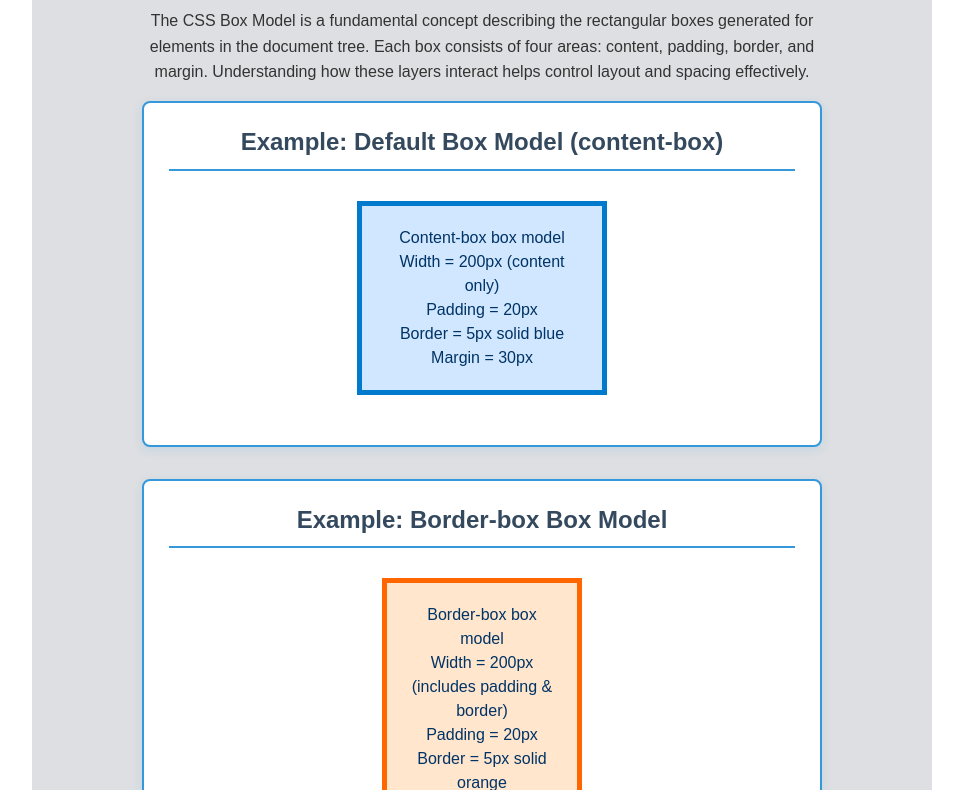
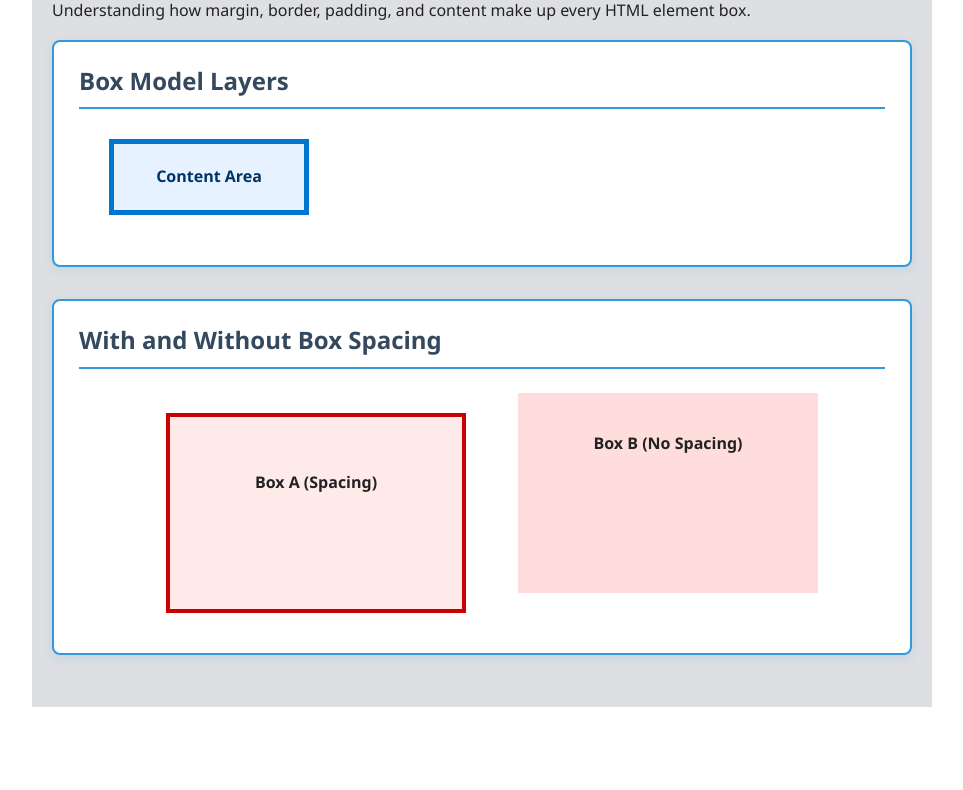
Before and after one commit to RayhanaAkterDev/frontend-core-foundations, a plain HTML site: page 02-css/04-box-model/index.html in a window 1280 px wide. Shown: the part 109-899 px from the top of the page, without its empty margins (158-1121 px from the left). After the commit the page ends 836 px from the top, so only its background shows below. Drawn offline with Linux system fonts and the light colour scheme.

Commit message:
refactor(css/box-model): separate box-sizing content into its own folder
Changes made:
- Removed box-sizing related explanation and code from box-model files
- Updated index.html, style.css, and README.md to focus only on box model
- Ensured each topic (box model, box sizing) has its own clean structure

```diff
--- a/02-css/04-box-model/index.html
+++ b/02-css/04-box-model/index.html
@@ -2,27 +2,26 @@
     Topic: Box Model
     Purpose: To explain the CSS box model concept, illustrating how elements are structured with content, padding, border, and margin, and how these affect layout and spacing.
     Features:
-        - Understanding content, padding, border, margin areas
-        - Box sizing properties (content-box, border-box)
-        - Visual demonstration with colored layers
-        - Practical CSS examples of box model usage
+      - Visual demonstration of content, padding, border, and margin areas
+      - Understanding how box layers affect element size and position
+      - Side-by-side comparisons with and without spacing
     Author: Rayhana Akter Sumaya
     Email: rayhanaaktersumaya.dev@gmail.com
-    Date: 2025-07-19
+    Date: 2025-07-20
 -->
 
 <!DOCTYPE html>
 <html lang="en">
     <head>
         <meta charset="UTF-8" />
-        <meta name="viewport" content="width=device-width, initial-scale=1" />
+        <meta name="viewport" content="width=device-width, initial-scale=1.0" />
         <meta
             name="description"
-            content="Learn CSS Box Model: content, padding, border, margin, and box-sizing."
+            content="Demonstration of the CSS box model layers and spacing effects"
         />
         <meta
             name="keywords"
-            content="CSS, Box Model, Padding, Border, Margin, Box Sizing"
+            content="CSS, Box Model, Margin, Padding, Border, Layout"
         />
         <meta name="author" content="Rayhana Akter Sumaya" />
         <title>CSS Box Model</title>
@@ -31,39 +30,33 @@
         <link rel="stylesheet" href="../../styles/reset.css" />
         <!-- Base CSS: Common layout, typography, container styles -->
         <link rel="stylesheet" href="../../styles/base.css" />
+        <!-- Utility CSS: Reusable helper classes -->
+        <link rel="stylesheet" href="../../styles/utility.css" />
         <!-- Topic-specific CSS: Styles unique to this page/topic -->
         <link rel="stylesheet" href="style.css" />
     </head>
     <body>
-        <main class="container">
+        <header>
             <h1>CSS Box Model</h1>
             <p>
-                The CSS Box Model is a fundamental concept describing the
-                rectangular boxes generated for elements in the document tree.
-                Each box consists of four areas: content, padding, border, and
-                margin. Understanding how these layers interact helps control
-                layout and spacing effectively.
+                Understanding how margin, border, padding, and content make up
+                every HTML element box.
             </p>
+        </header>
 
-            <section>
-                <h2>Example: Default Box Model (content-box)</h2>
-                <div class="box content-box-demo">
-                    Content-box box model<br />
-                    Width = 200px (content only)<br />
-                    Padding = 20px<br />
-                    Border = 5px solid blue<br />
-                    Margin = 30px
-                </div>
+        <main>
+            <!-- Demonstration box with padding, border, and margin -->
+            <section class="demo-section">
+                <h2>Box Model Layers</h2>
+                <div class="box-model-example">Content Area</div>
             </section>
 
+            <!-- Side-by-side layout comparison -->
             <section>
-                <h2>Example: Border-box Box Model</h2>
-                <div class="box border-box-demo">
-                    Border-box box model<br />
-                    Width = 200px (includes padding & border)<br />
-                    Padding = 20px<br />
-                    Border = 5px solid orange<br />
-                    Margin = 30px
+                <h2>With and Without Box Spacing</h2>
+                <div class="d-flex gap-4 justify-center">
+                    <div class="box side-by-side box-a">Box A (Spacing)</div>
+                    <div class="box side-by-side box-b">Box B (No Spacing)</div>
                 </div>
             </section>
         </main>
--- a/02-css/04-box-model/style.css
+++ b/02-css/04-box-model/style.css
@@ -1,34 +1,37 @@
-/* style.css for Box Model topic */
+/* ===== Box Model Demo Styles ===== */
 
-.container {
-    max-width: 700px;
-    margin: 0 auto;
-    padding: 10px;
+.box-model-example {
+    width: 200px;
+    padding: 20px;
+    border: 5px solid #0077cc;
+    margin: 30px;
+    background-color: #e6f2ff;
+    color: #003366;
+    font-weight: bold;
     text-align: center;
-    font-family: Arial, sans-serif;
-    color: #333;
 }
 
 .box {
-    width: 200px;
-    padding: 20px;
-    border: 5px solid;
-    margin: 30px auto;
-    background-color: #e0f0ff;
-    color: #003366;
-    box-sizing: content-box; /* default */
-    line-height: 1.5;
+    width: 300px;
+    height: 200px;
+    background-color: #f9dede;
+    text-align: center;
+    line-height: 100px;
+    font-weight: bold;
 }
 
-/* content-box example with blue border */
-.content-box-demo {
-    border-color: #007acc;
-    background-color: #d0e7ff;
+/* Box A with padding, border, and margin */
+.box-a {
+    padding: 15px;
+    border: 4px solid #cc0000;
+    margin: 20px;
+    background-color: #ffeaea;
 }
 
-/* border-box example with orange border */
-.border-box-demo {
-    border-color: #ff6600;
-    background-color: #ffe6cc;
-    box-sizing: border-box;
+/* Box B with no spacing */
+.box-b {
+    padding: 0;
+    border: none;
+    margin: 0;
+    background-color: #fdd;
 }
```
Also changed, not shown: 1 other file.
